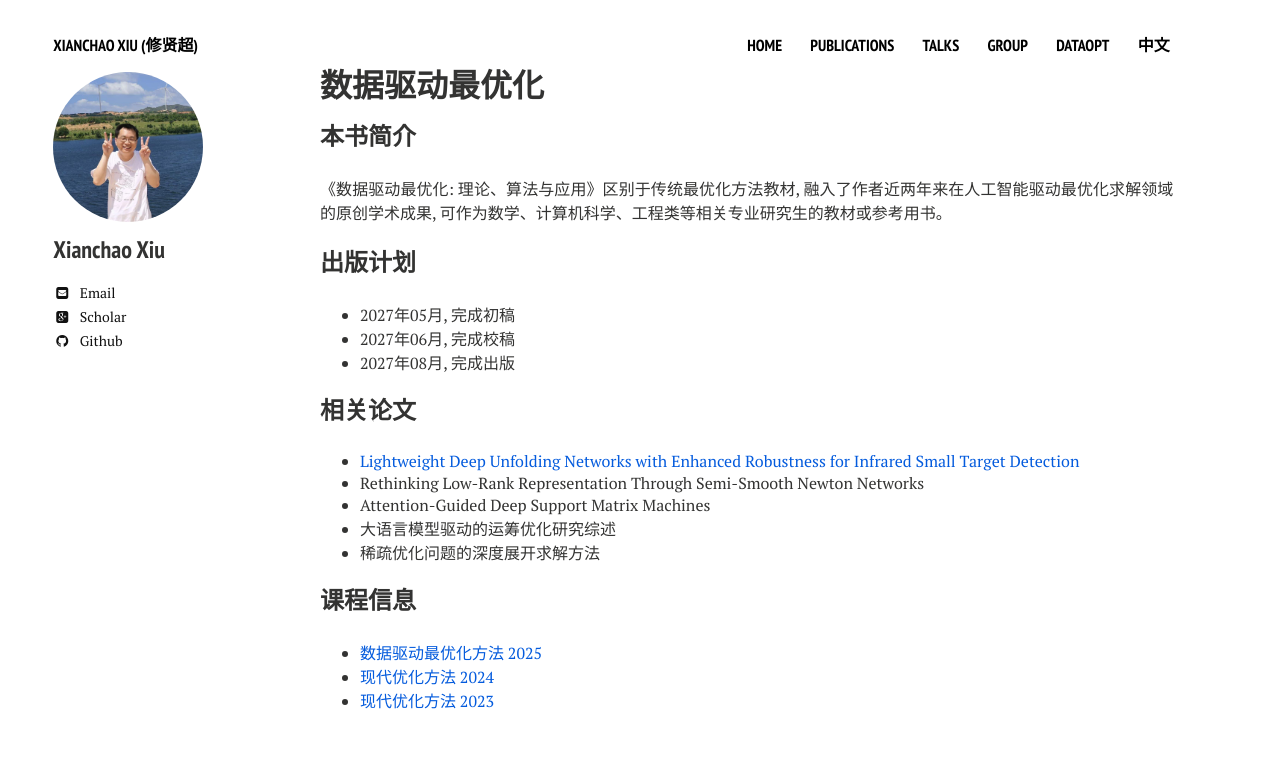
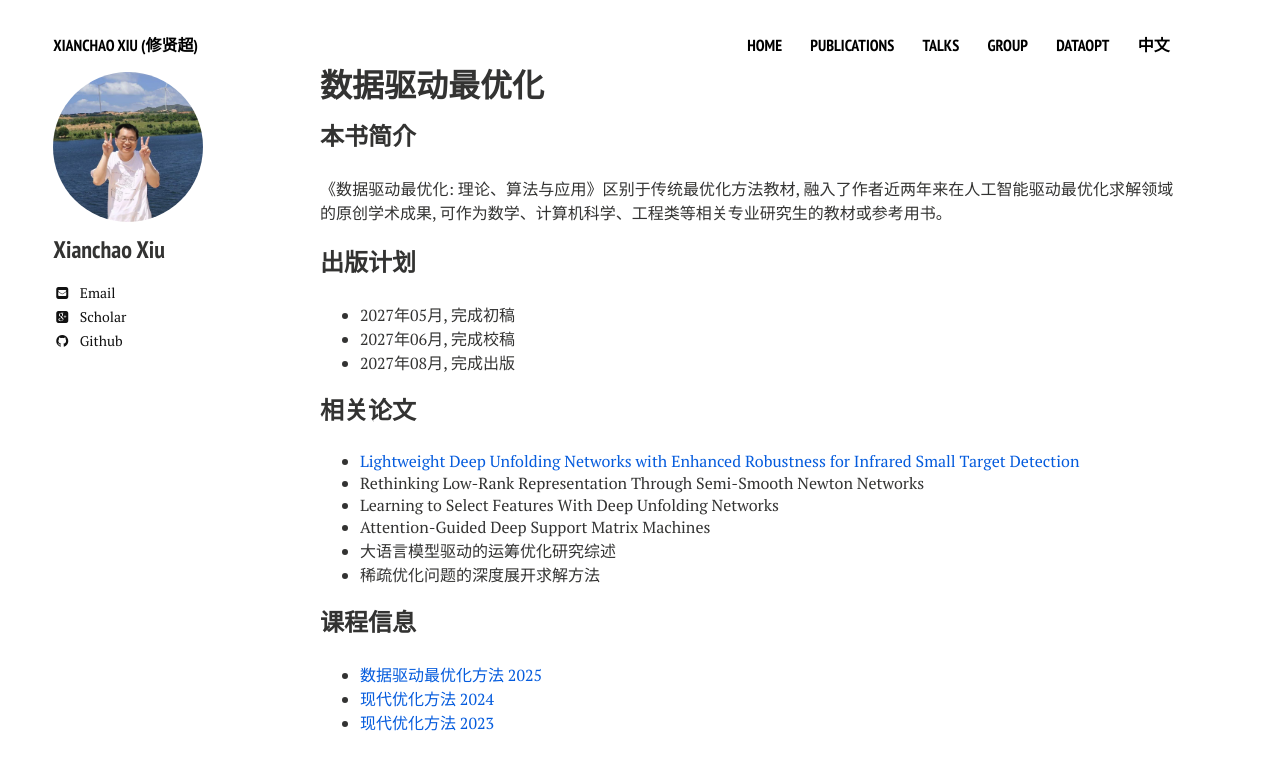
Before and after one commit to xianchaoxiu/xianchaoxiu.github.io, a Jekyll site: the page built from dataopt/index.md, in a window 1280 px wide. Shown: the top 770 px of the page. Built offline with Jekyll 4.4.1, drawn with Linux system fonts in a browser that asks for light colours; nearby versions of some CDN libraries.

Commit message:
Update index.md

```diff
--- a/dataopt/index.md
+++ b/dataopt/index.md
@@ -19,6 +19,7 @@ share: false
 ### 相关论文
 * <a href="https://doi.org/10.48550/arXiv.2509.08205" class="textlink" target="_blank"> Lightweight Deep Unfolding Networks with Enhanced Robustness for Infrared Small Target Detection</a><br>
 * Rethinking Low-Rank Representation Through Semi-Smooth Newton Networks <br>
+* Learning to Select Features With Deep Unfolding Networks<br>
 * Attention-Guided Deep Support Matrix Machines <br>
 * 大语言模型驱动的运筹优化研究综述 <br>
 * 稀疏优化问题的深度展开求解方法 <br>
```
